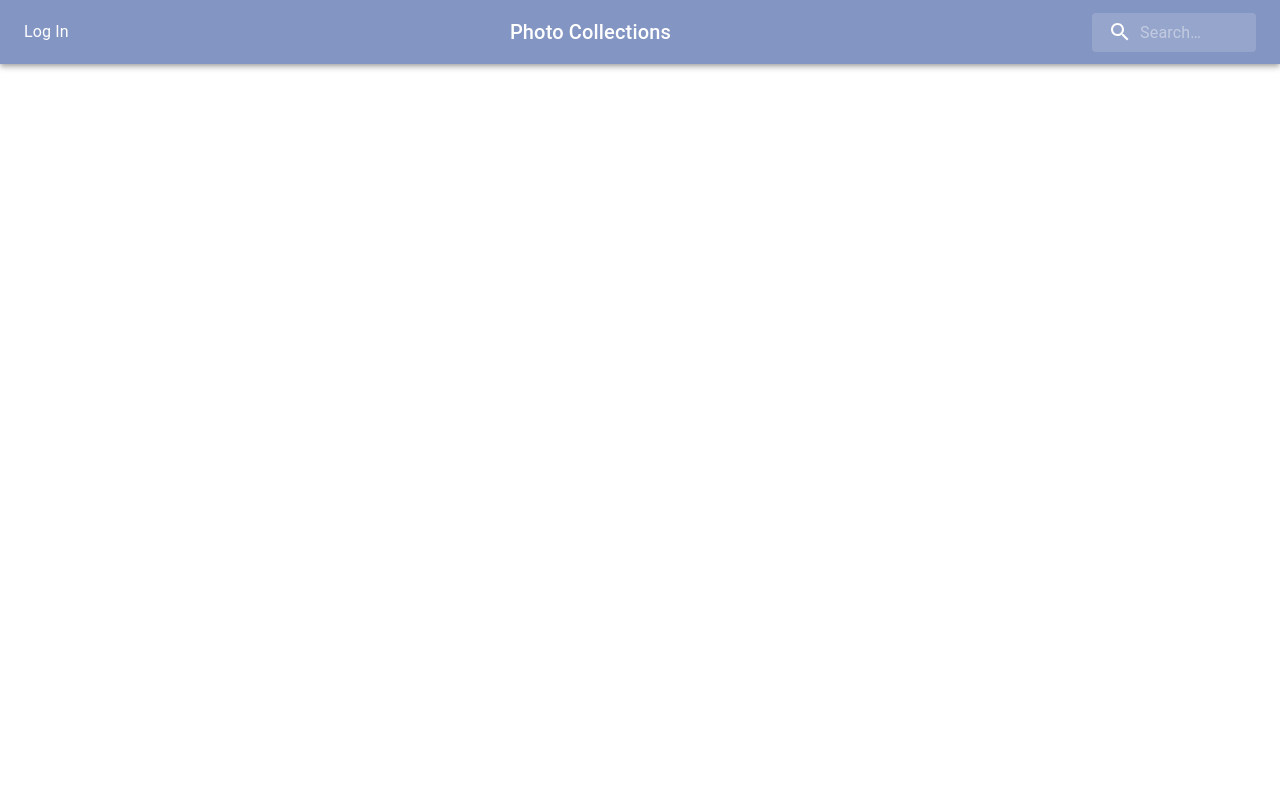
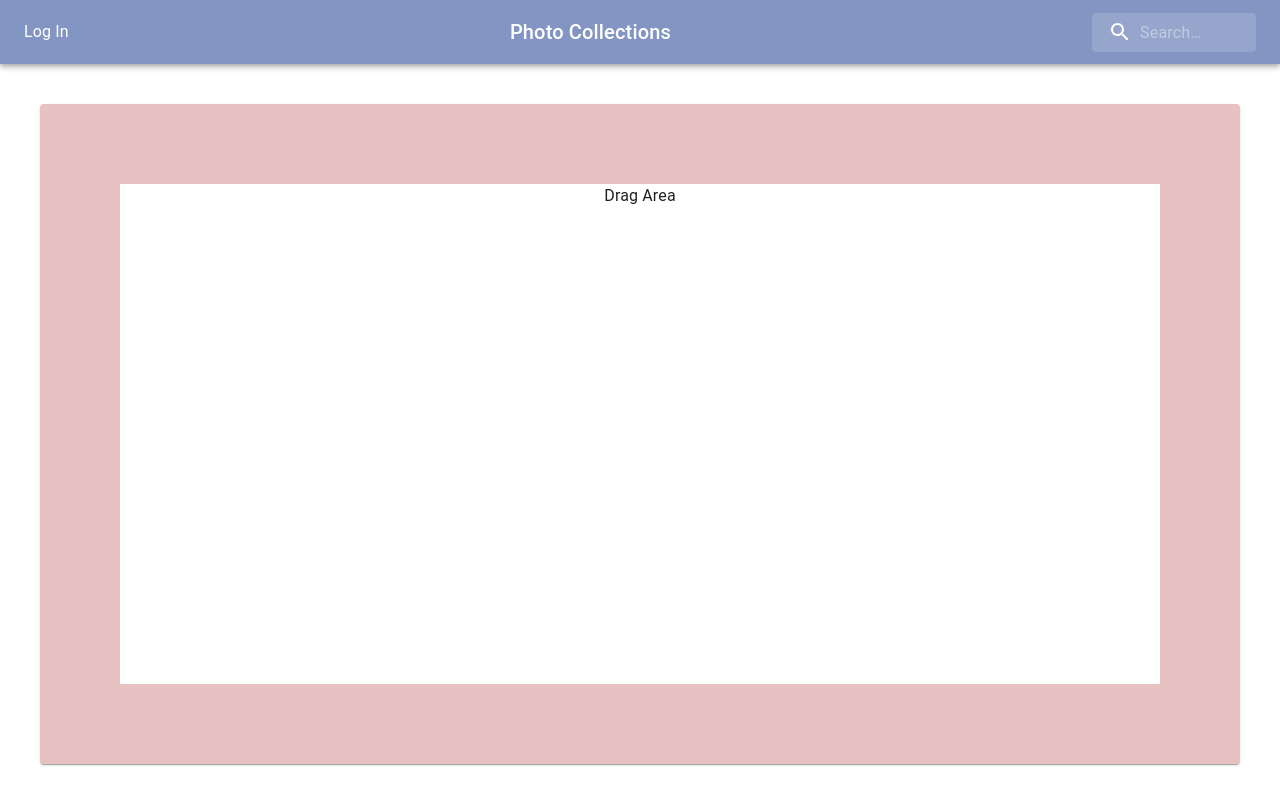
Before and after one commit to MichaelNorton1/music, a React (Create React App) app: page / in a window 1280 px wide. Built offline with nearby package versions, Linux system fonts and the light colour scheme.

Commit message:
added drag area and styled background

```diff
--- a/src/App.js
+++ b/src/App.js
@@ -1,10 +1,12 @@
 import logo from "./logo.svg";
 import "./App.css";
 import SearchBar from "../src/components/SearchBar.js";
+import DragArea from "../src/components/DragArea";
 function App() {
   return (
     <div className="App">
       <SearchBar></SearchBar>
+      <DragArea></DragArea>
     </div>
   );
 }
--- a/src/components/DragArea.js
+++ b/src/components/DragArea.js
@@ -0,0 +1,24 @@
+import { useTheme } from "@emotion/react";
+import { colors, Grid, Paper, Typography } from "@mui/material";
+
+const DragArea = (props) => {
+  const theme = useTheme();
+
+  return (
+    <Paper
+      sx={{
+        bgcolor: theme.palette.primary.light,
+        height: "100%",
+        padding: 10,
+        margin: 5,
+      }}
+    >
+      <Grid sx={{ backgroundColor: "white", height: 500 }}>
+        {" "}
+        <Typography color="">Drag Area</Typography>
+      </Grid>
+    </Paper>
+  );
+};
+
+export default DragArea;
```
Also changed, not shown: src/components/SearchBar.js (+1 -6 lines).
